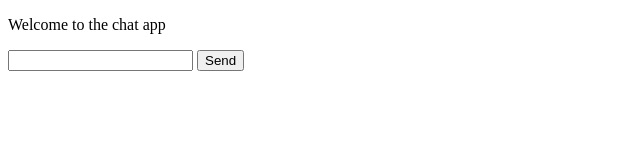
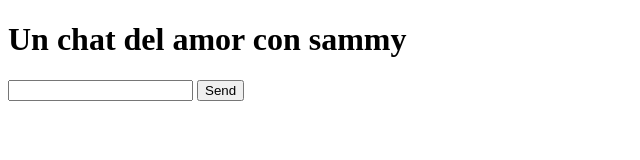
Before and after one commit to AlvaroKore/node-chat-app, a website: page public/index.html in a window 1280 px wide. Shown: the whole page, without its empty margins (0-640 px from the left). Drawn offline with nearby package versions, Linux system fonts and the light colour scheme; no server answers.

Commit message:
sammy h1

```diff
--- a/public/index.html
+++ b/public/index.html
@@ -5,7 +5,7 @@
         <title>Node chat APP</title>
     </head>
     <body>
-        <p>Welcome to the chat app</p>
+        <h1>Un chat del amor con sammy</h1>
 
         <ol id="messages"></ol>
 
```
